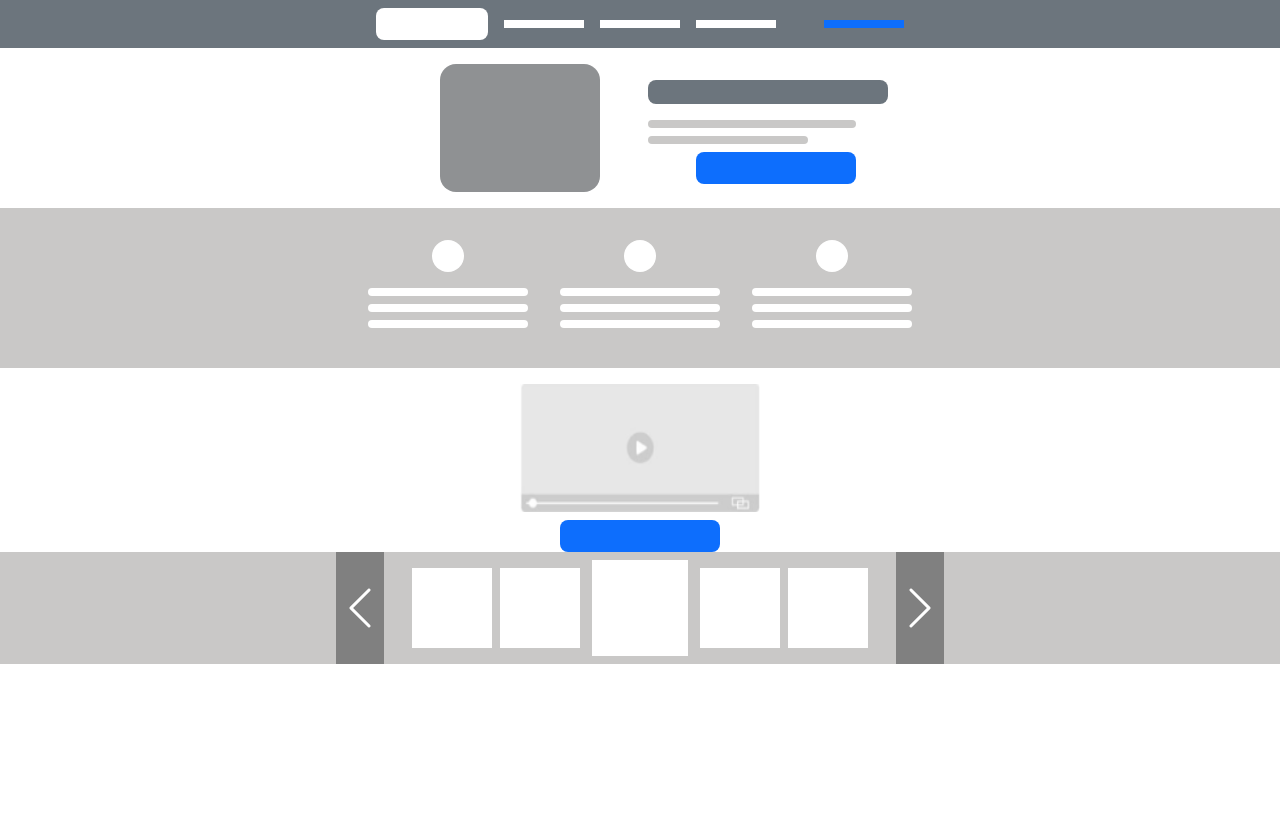
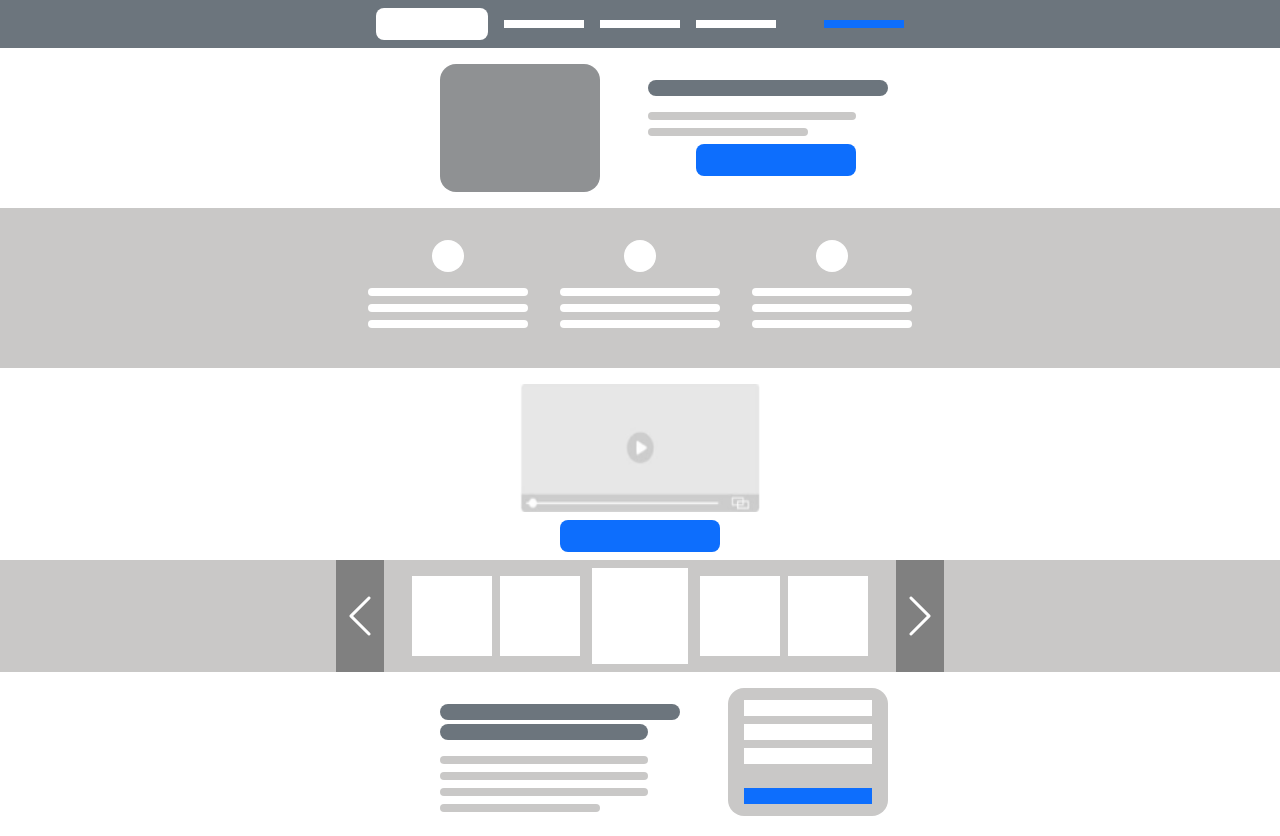
Before and after one commit to RolandSzB/MockupBootstrapTema5, a website: page index.html in a window 1280 px wide. Before the commit the page ends 800 px from the top, so only its background shows below. Drawn offline with nearby package versions, Linux system fonts and the light colour scheme.

Commit message:
Fifth row added

```diff
--- a/index.html
+++ b/index.html
@@ -40,9 +40,14 @@
         width: 100%;
         margin: 0rem;
       }
-      .title-area {
+      .title1-area {
         width: 15rem;
-        height: 1.5rem;
+        height: 1rem;
+        border-radius: 0.5rem;
+      }
+      .title2-area {
+        width: 13rem;
+        height: 1rem;
         border-radius: 0.5rem;
       }
       .text1-area {
@@ -88,6 +93,15 @@
         font-size: 3rem;
         color: white;
       }
+      .content-area {
+        width: 8rem;
+        height: 1rem;
+      }
+      .centered-elements {
+        display: flex;
+        justify-content: center;
+        align-items: center;
+      }
     </style>
   </head>
   <body>
@@ -108,7 +122,7 @@
     >
       <div class="placeholder image-size ms-5"></div>
       <div class="flex-column ms-5">
-        <div class="bg-secondary title-area mb-3 mt-3"></div>
+        <div class="bg-secondary title1-area mb-3 mt-3"></div>
         <div class="bg-custom-gray text1-area mb-2"></div>
         <div class="bg-custom-gray text2-area mb-2"></div>
         <div class="bg-primary button-area ms-5"></div>
@@ -155,7 +169,7 @@
     </div>
     <!-- Fourth Row -->
     <div
-      class="d-flex flex-row bg-custom-gray justify-content-center align-items-center"
+      class="d-flex flex-row bg-custom-gray justify-content-center align-items-center mt-2"
     >
       <div class="arrow-area me-4">
         <i class="bi bi-chevron-left custom-bold"></i>
@@ -169,5 +183,24 @@
         <i class="bi bi-chevron-right custom-bold"></i>
       </div>
     </div>
+    <!-- Fifth Row -->
+    <div
+      class="d-flex flex-row justify-content-center container-size mt-3 mb-3"
+    >
+      <div class="flex-column ms-5">
+        <div class="bg-secondary title1-area mb-1 mt-3"></div>
+        <div class="bg-secondary title2-area mb-3"></div>
+        <div class="bg-custom-gray text1-area mb-2"></div>
+        <div class="bg-custom-gray text1-area mb-2"></div>
+        <div class="bg-custom-gray text1-area mb-2"></div>
+        <div class="bg-custom-gray text2-area mb-2"></div>
+      </div>
+      <div class="flex-column image-size bg-custom-gray centered-elements ms-5">
+        <div class="bg-white content-area mb-2"></div>
+        <div class="bg-white content-area mb-2"></div>
+        <div class="bg-white content-area mb-2"></div>
+        <div class="bg-primary content-area mt-3"></div>
+      </div>
+    </div>
   </body>
 </html>
```
